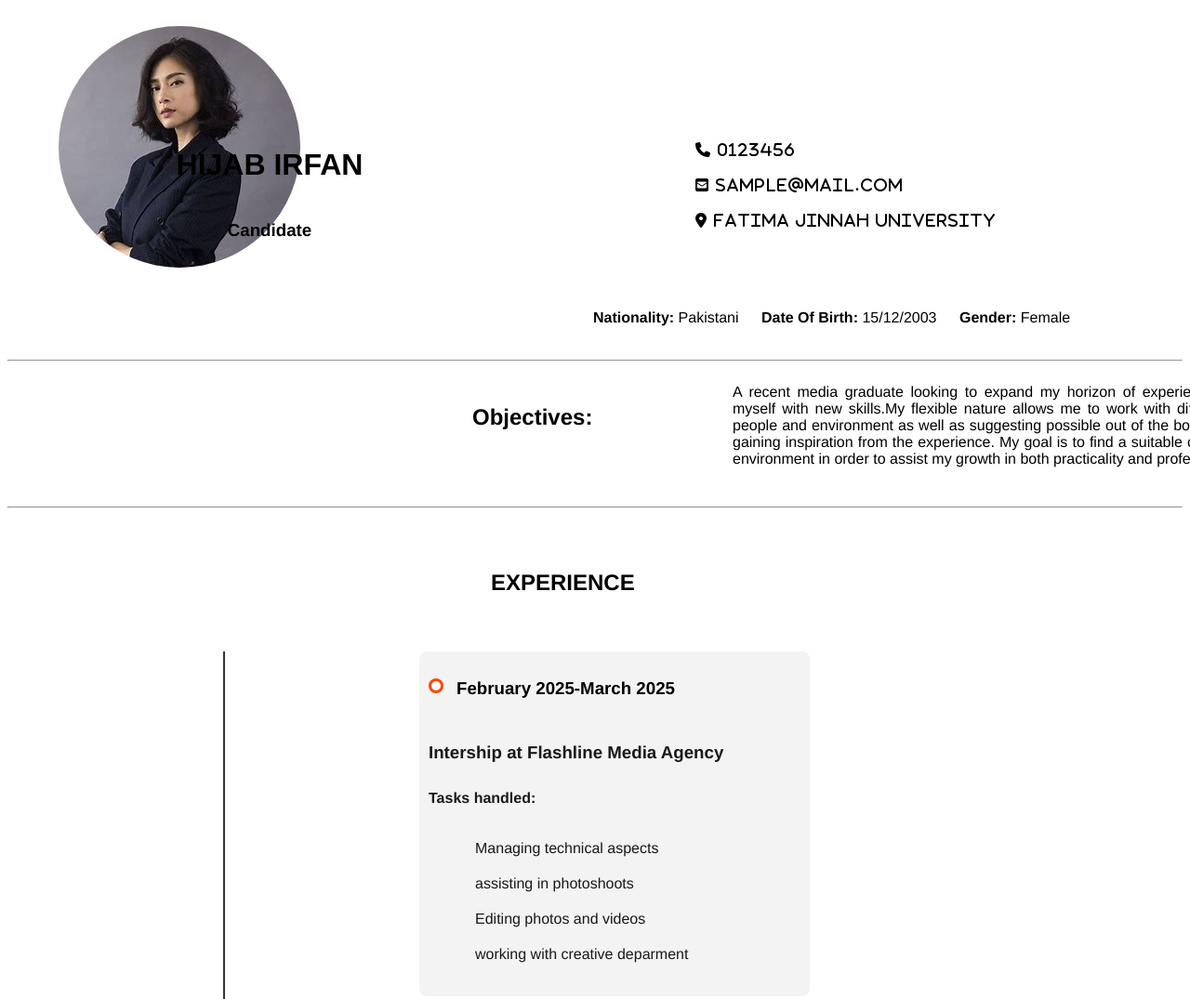
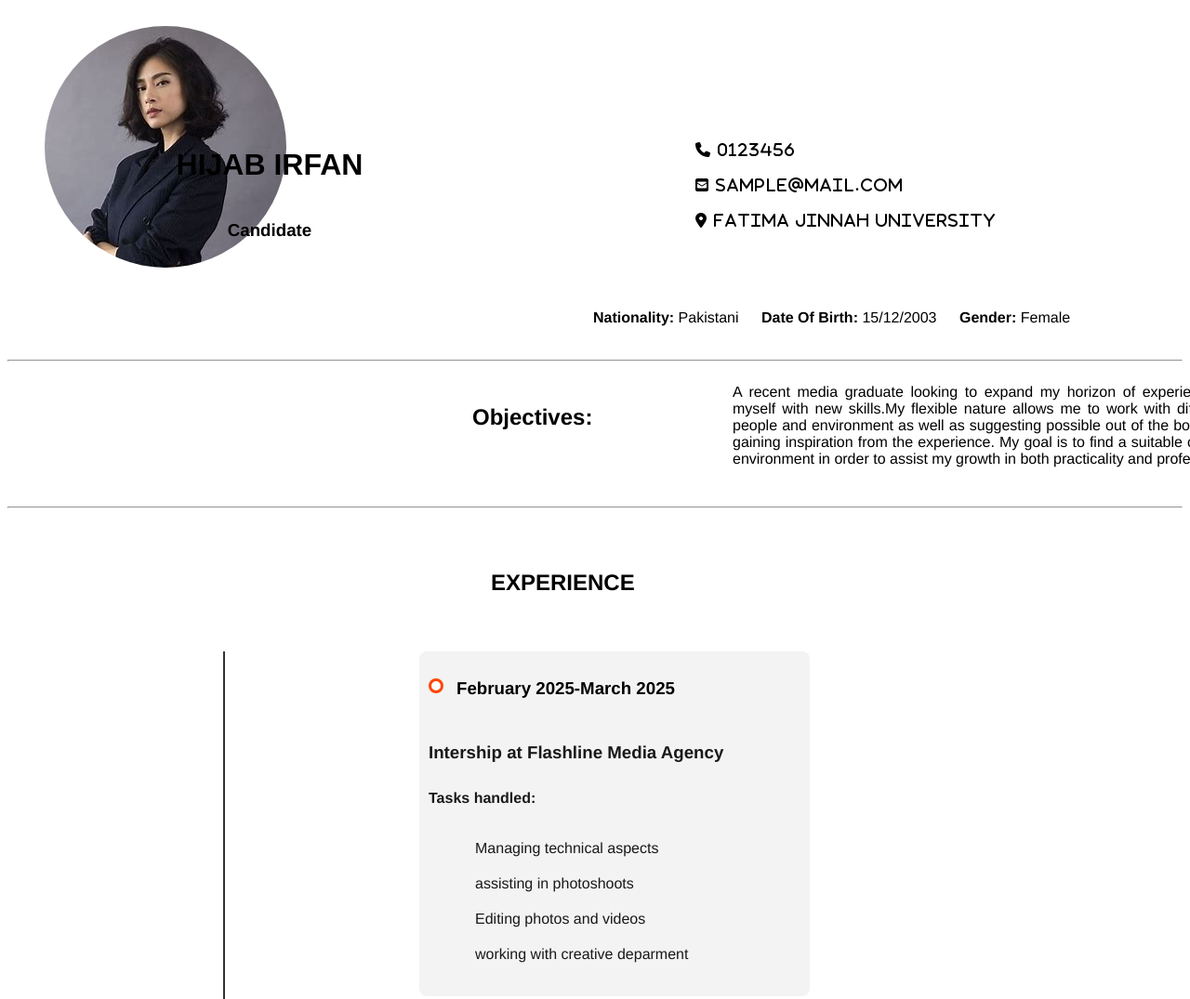
Before and after one commit to HI-IR003/Assignment5, a plain HTML site: page index.html in a window 1280 px wide. Shown: the top 1075 px of the page at 93% size. Drawn offline with Linux system fonts and the light colour scheme.

Commit message:
Update styling.css

```diff
--- a/styling.css
+++ b/styling.css
@@ -21,7 +21,7 @@ body{
 }
 img{
     border-radius: 50%;
-    margin-left: 120px;
+    margin-left: 90px;
     margin-top: 20px;
 }
 .section2{
```
